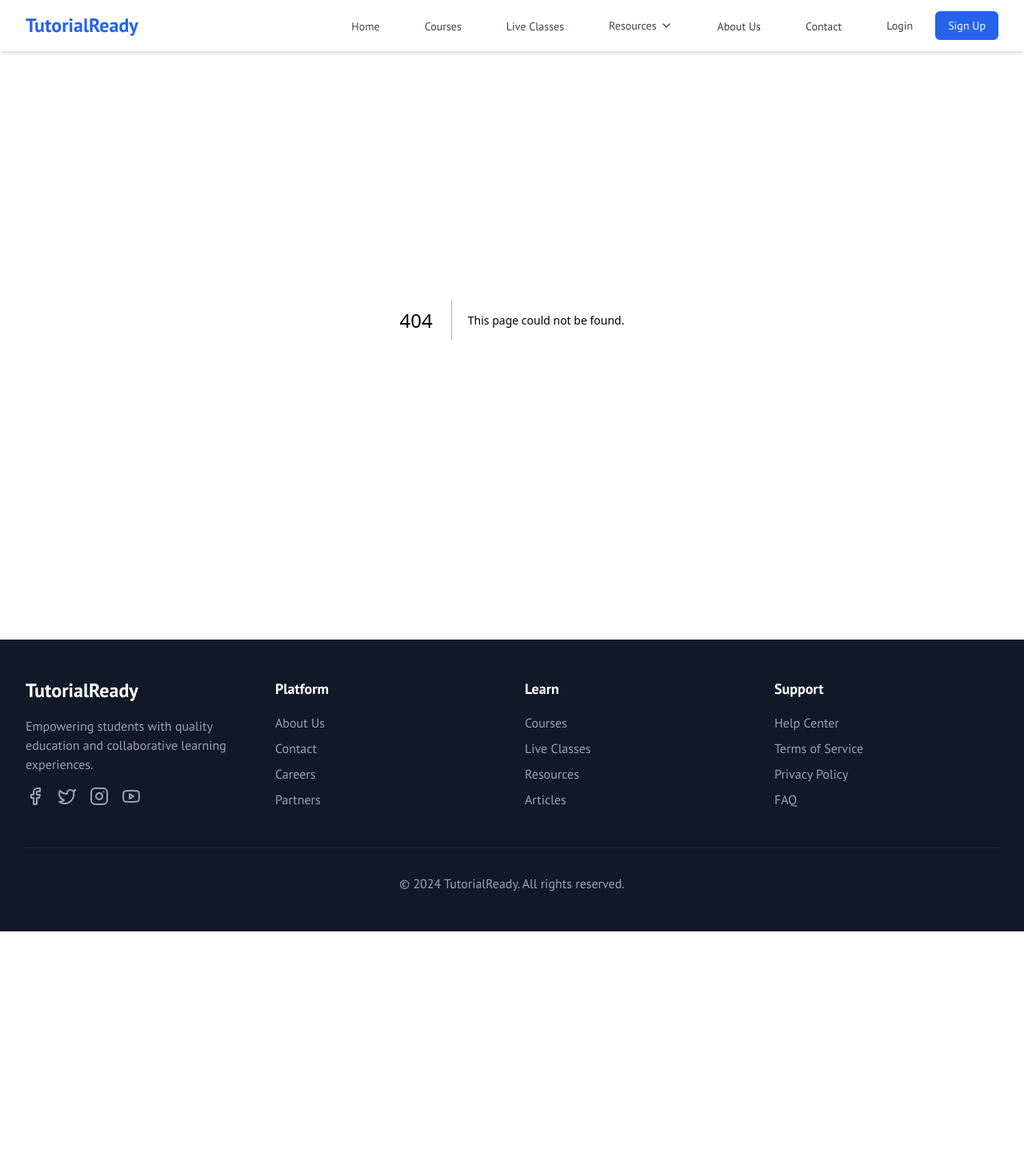
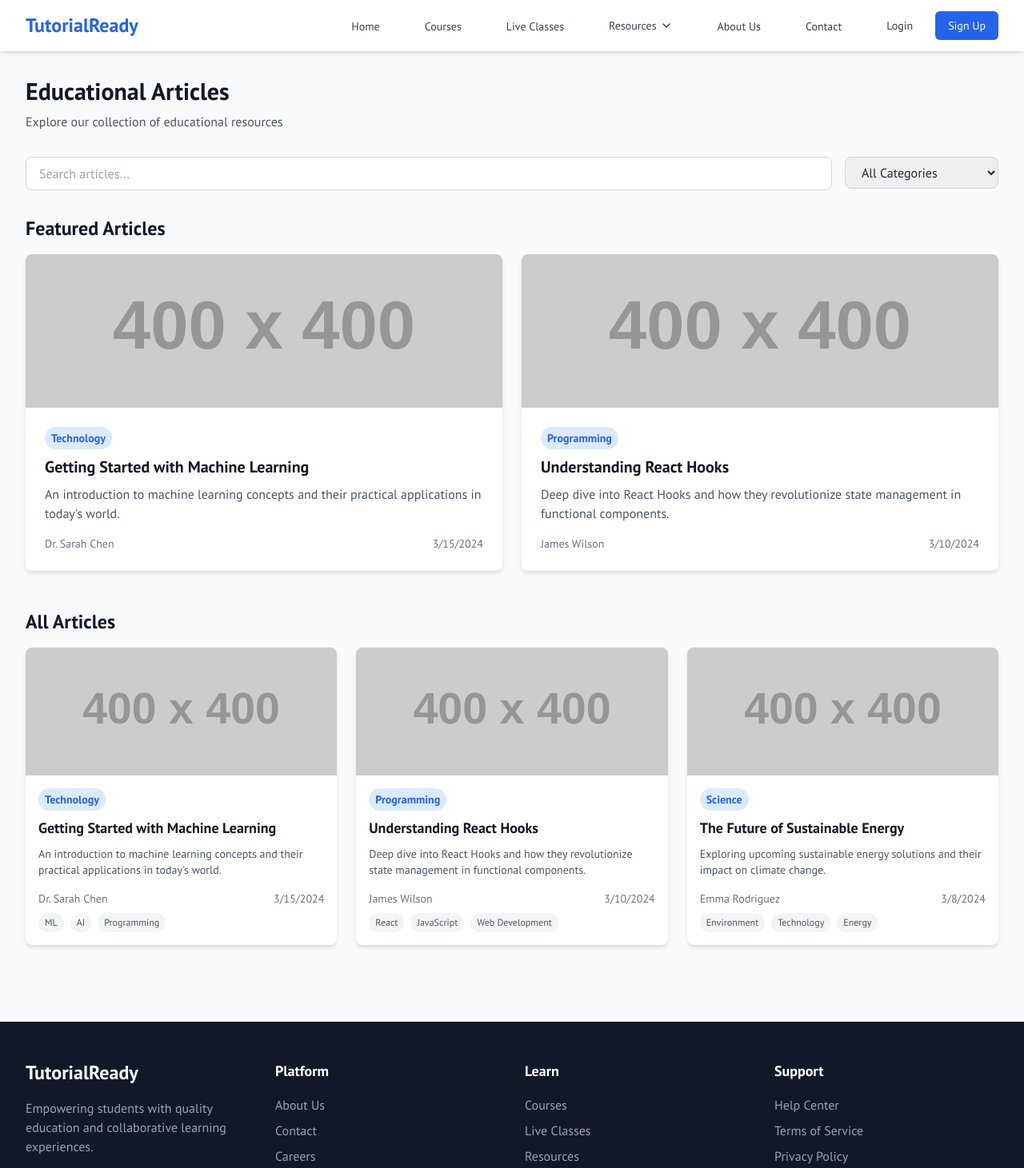
Before and after one commit to tesla1618/tutorialready, a Next.js app: page /articles in a window 1280 px wide. Before the commit this address had no page. Shown: the top 1461 px of the page at 80% size. Before the commit the page ends 1165 px from the top, so only its background shows below. Built offline with nearby package versions, Linux system fonts and the light colour scheme.

Commit message:
Refactor ArticlesPage component and add search and filter functionality

```diff
--- /dev/null
+++ b/app/(pages)/articles/page.js
@@ -0,0 +1,204 @@
+"use client";
+
+import { useState } from "react";
+import Link from "next/link";
+
+const articles = [
+  {
+    id: 1,
+    title: "Getting Started with Machine Learning",
+    author: "Dr. Sarah Chen",
+    date: "2024-03-15",
+    category: "Technology",
+    tags: ["ML", "AI", "Programming"],
+    summary:
+      "An introduction to machine learning concepts and their practical applications in today's world.",
+    featured: true,
+    imageUrl: "https://placehold.co/400",
+  },
+  {
+    id: 2,
+    title: "Understanding React Hooks",
+    author: "James Wilson",
+    date: "2024-03-10",
+    category: "Programming",
+    tags: ["React", "JavaScript", "Web Development"],
+    summary:
+      "Deep dive into React Hooks and how they revolutionize state management in functional components.",
+    featured: true,
+    imageUrl: "https://placehold.co/400",
+  },
+  {
+    id: 3,
+    title: "The Future of Sustainable Energy",
+    author: "Emma Rodriguez",
+    date: "2024-03-08",
+    category: "Science",
+    tags: ["Environment", "Technology", "Energy"],
+    summary:
+      "Exploring upcoming sustainable energy solutions and their impact on climate change.",
+    featured: false,
+    imageUrl: "https://placehold.co/400",
+  },
+];
+
+export default function ArticlesPage() {
+  const [searchTerm, setSearchTerm] = useState("");
+  const [selectedCategory, setSelectedCategory] = useState("");
+
+  const categories = [...new Set(articles.map((article) => article.category))];
+
+  const filteredArticles = articles.filter((article) => {
+    const matchesSearch =
+      article.title.toLowerCase().includes(searchTerm.toLowerCase()) ||
+      article.summary.toLowerCase().includes(searchTerm.toLowerCase());
+    const matchesCategory =
+      !selectedCategory || article.category === selectedCategory;
+    return matchesSearch && matchesCategory;
+  });
+
+  const featuredArticles = articles.filter((article) => article.featured);
+
+  return (
+    <main className="min-h-screen bg-gray-50 py-24">
+      <div className="max-w-7xl mx-auto px-4 sm:px-6 lg:px-8">
+        {/* Header */}
+        <div className="mb-8">
+          <h1 className="text-3xl font-bold text-gray-900">
+            Educational Articles
+          </h1>
+          <p className="mt-2 text-gray-600">
+            Explore our collection of educational resources
+          </p>
+        </div>
+
+        {/* Search and Filters */}
+        <div className="mb-8 text-gray-800">
+          <div className="flex flex-col md:flex-row gap-4">
+            <div className="flex-1">
+              <input
+                type="search"
+                placeholder="Search articles..."
+                className="w-full px-4 py-2 rounded-lg border border-gray-300 focus:ring-2 focus:ring-blue-500 focus:border-blue-500"
+                value={searchTerm}
+                onChange={(e) => setSearchTerm(e.target.value)}
+              />
+            </div>
+            <div className="w-full md:w-48">
+              <select
+                className="w-full px-4 py-2 rounded-lg border border-gray-300 focus:ring-2 focus:ring-blue-500 focus:border-blue-500"
+                value={selectedCategory}
+                onChange={(e) => setSelectedCategory(e.target.value)}
+              >
+                <option value="">All Categories</option>
+                {categories.map((category) => (
+                  <option key={category} value={category}>
+                    {category}
+                  </option>
+                ))}
+              </select>
+            </div>
+          </div>
+        </div>
+
+        {/* Featured Articles */}
+        <section className="mb-12">
+          <h2 className="text-2xl font-bold text-gray-900 mb-4">
+            Featured Articles
+          </h2>
+          <div className="grid grid-cols-1 md:grid-cols-2 gap-6">
+            {featuredArticles.map((article) => (
+              <div
+                key={article.id}
+                className="bg-white rounded-lg shadow-md overflow-hidden"
+              >
+                <img
+                  src={article.imageUrl}
+                  alt={article.title}
+                  className="w-full h-48 object-cover"
+                />
+                <div className="p-6">
+                  <span className="inline-block px-2 py-1 text-sm font-semibold text-blue-600 bg-blue-100 rounded-full">
+                    {article.category}
+                  </span>
+                  <h3 className="mt-2 text-xl font-semibold text-gray-900">
+                    <Link
+                      href={`/articles/${article.id}`}
+                      className="hover:text-blue-600"
+                    >
+                      {article.title}
+                    </Link>
+                  </h3>
+                  <p className="mt-2 text-gray-600">{article.summary}</p>
+                  <div className="mt-4 flex items-center justify-between">
+                    <span className="text-sm text-gray-500">
+                      {article.author}
+                    </span>
+                    <span className="text-sm text-gray-500">
+                      {new Date(article.date).toLocaleDateString()}
+                    </span>
+                  </div>
+                </div>
+              </div>
+            ))}
+          </div>
+        </section>
+
+        {/* All Articles */}
+        <section>
+          <h2 className="text-2xl font-bold text-gray-900 mb-4">
+            All Articles
+          </h2>
+          <div className="grid grid-cols-1 md:grid-cols-3 gap-6">
+            {filteredArticles.map((article) => (
+              <div
+                key={article.id}
+                className="bg-white rounded-lg shadow-md overflow-hidden"
+              >
+                <img
+                  src={article.imageUrl}
+                  alt={article.title}
+                  className="w-full h-40 object-cover"
+                />
+                <div className="p-4">
+                  <span className="inline-block px-2 py-1 text-sm font-semibold text-blue-600 bg-blue-100 rounded-full">
+                    {article.category}
+                  </span>
+                  <h3 className="mt-2 text-lg font-semibold text-gray-900">
+                    <Link
+                      href={`/articles/${article.id}`}
+                      className="hover:text-blue-600"
+                    >
+                      {article.title}
+                    </Link>
+                  </h3>
+                  <p className="mt-2 text-sm text-gray-600 line-clamp-2">
+                    {article.summary}
+                  </p>
+                  <div className="mt-4 flex items-center justify-between">
+                    <span className="text-sm text-gray-500">
+                      {article.author}
+                    </span>
+                    <span className="text-sm text-gray-500">
+                      {new Date(article.date).toLocaleDateString()}
+                    </span>
+                  </div>
+                  <div className="mt-2 flex flex-wrap gap-2">
+                    {article.tags.map((tag) => (
+                      <span
+                        key={tag}
+                        className="px-2 py-1 text-xs bg-gray-100 text-gray-600 rounded-full"
+                      >
+                        {tag}
+                      </span>
+                    ))}
+                  </div>
+                </div>
+              </div>
+            ))}
+          </div>
+        </section>
+      </div>
+    </main>
+  );
+}
```
